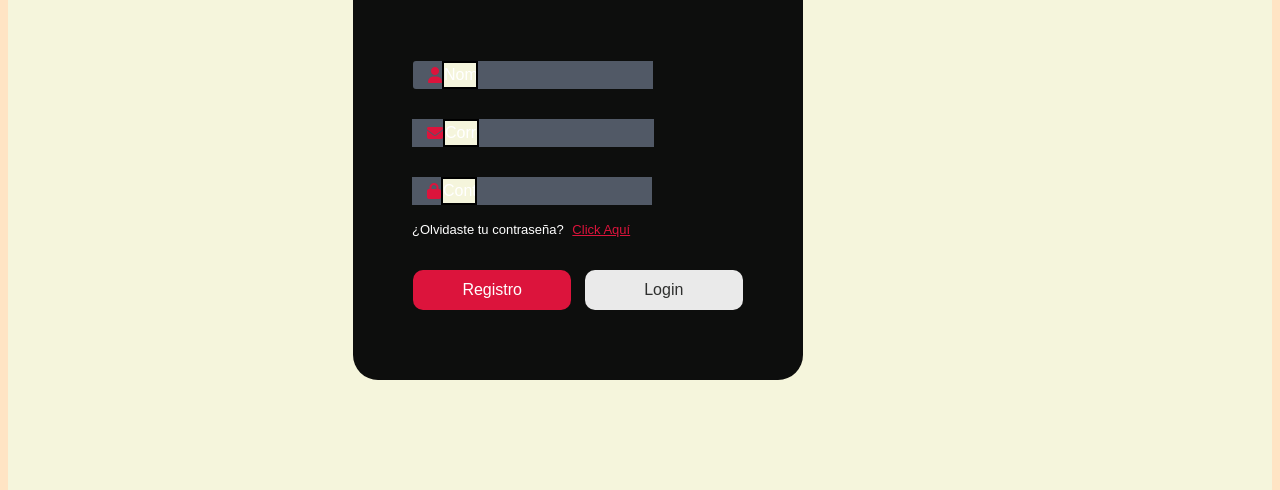
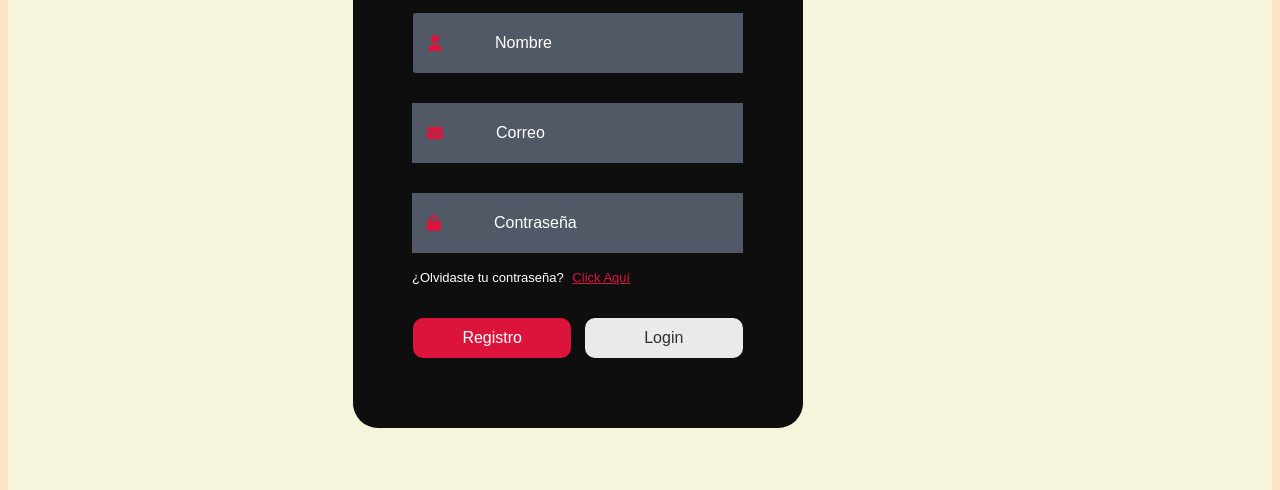
Before and after one commit to ceagabe/Mi_book, a plain HTML site: page registro.html in a window 1280 px wide. Shown: the part 610-1100 px from the top of the page. Drawn offline with nearby package versions, Linux system fonts and the light colour scheme.

```diff
--- a/css/estilo.css
+++ b/css/estilo.css
@@ -801,7 +801,7 @@
     font-style: italic;
 }
 
-input {
+#busqueda input {
     color: black;
     width: 15%;
     border: 2px black solid;
```
